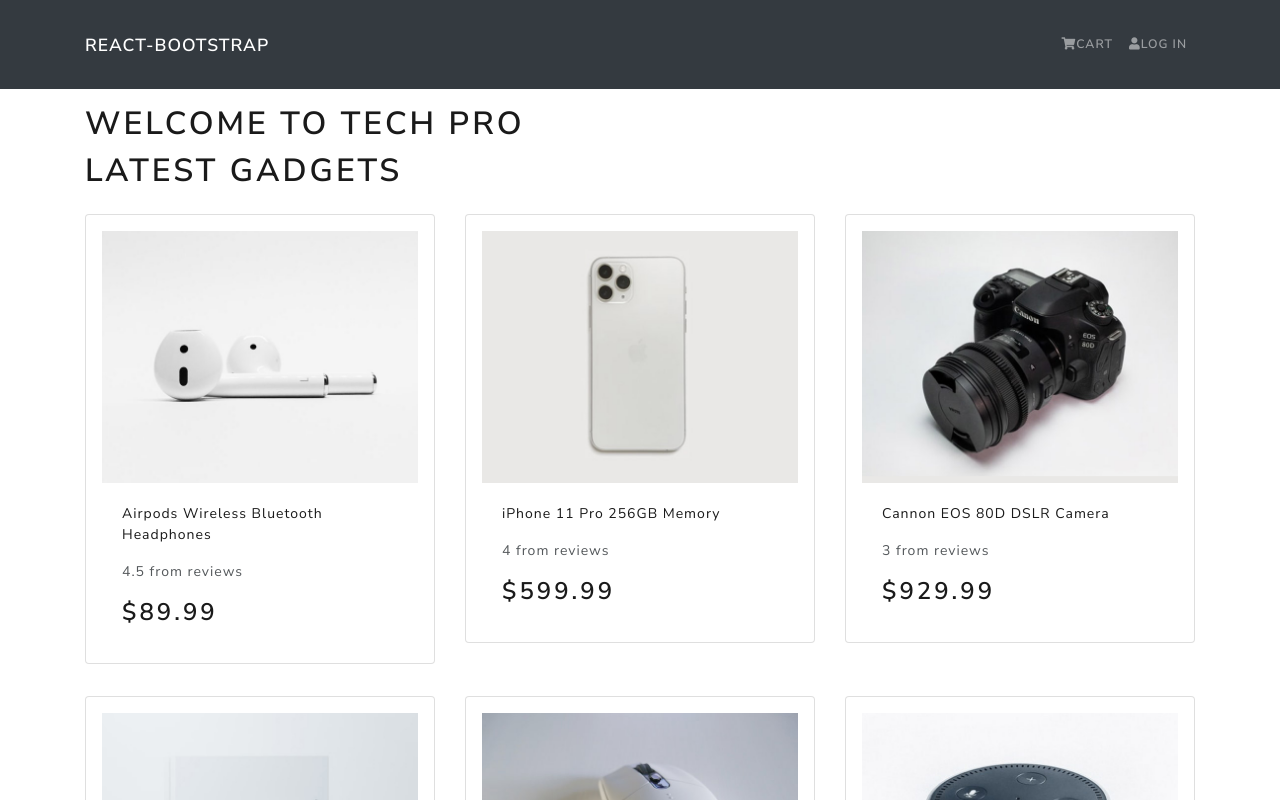
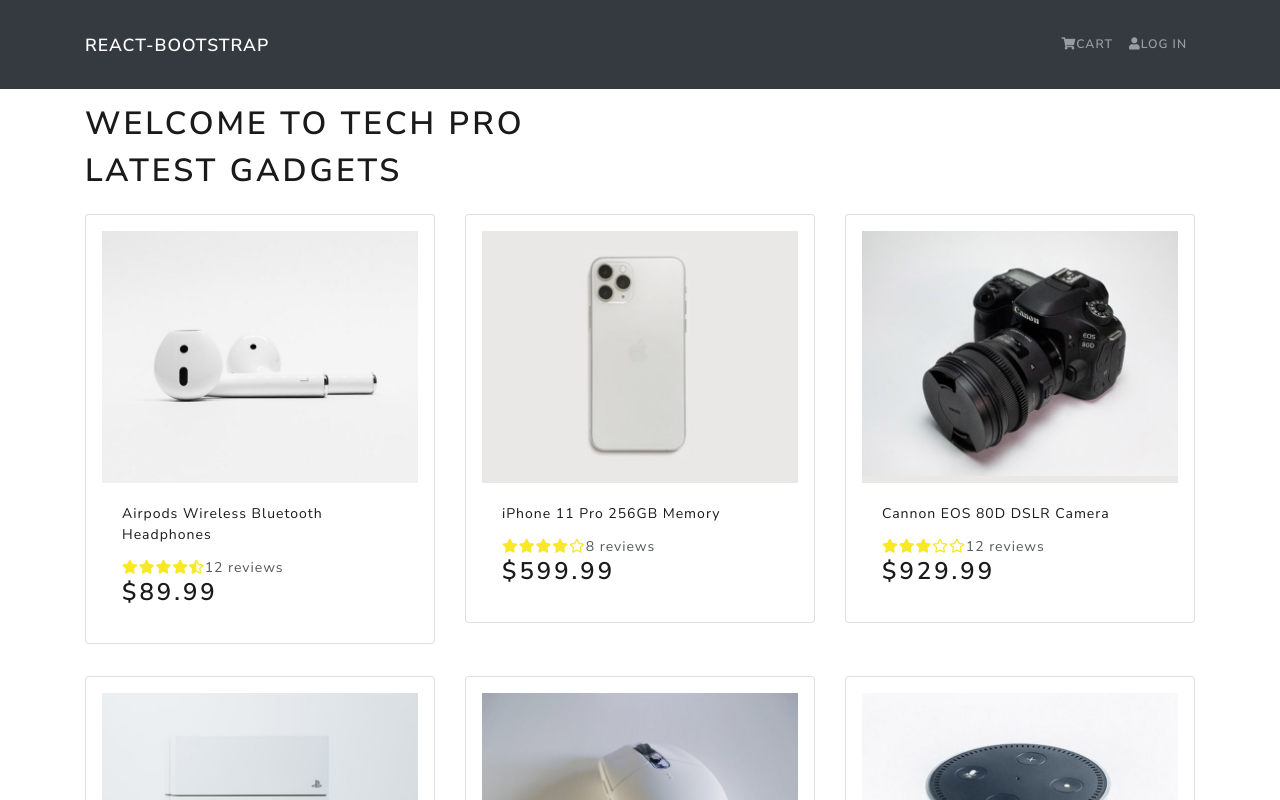
Before and after one commit to okaformark/techpro, a React (Create React App) app in the folder client/: page / in a window 1280 px wide. Shown: the top 800 px of the page. Built offline with nearby package versions, Linux system fonts and the light colour scheme.

Commit message:
added fontawesome ratings

```diff
--- a/client/src/component/Product.js
+++ b/client/src/component/Product.js
@@ -1,5 +1,6 @@
 import React from 'react';
 import { Card } from 'react-bootstrap';
+import Rating from './Rating';
 
 const Product = ({ product }) => {
 	return (
@@ -15,9 +16,10 @@
 					</Card.Title>
 				</a>
 				<Card.Text as='div'>
-					<div className='my-3'>
-						{product.rating} from {product.numReviewa} reviews
-					</div>
+					<Rating
+						rating={product.rating}
+						text={`${product.numReviews} reviews`}
+					/>
 				</Card.Text>
 				<Card.Text as='h3'>${product.price}</Card.Text>
 			</Card.Body>
--- /dev/null
+++ b/client/src/component/Rating.js
@@ -0,0 +1,80 @@
+import React from 'react';
+import PropTypes from 'prop-types';
+
+const Rating = ({ rating, text, color }) => {
+	return (
+		<div className='rating'>
+			<span>
+				<i
+					style={{ color }}
+					className={
+						rating >= 1
+							? 'fas fa-star'
+							: rating >= 0.5
+							? 'fas fa-star-half-alt'
+							: 'far fa-star'
+					}
+				></i>
+			</span>
+			<span>
+				<i
+					style={{ color }}
+					className={
+						rating >= 2
+							? 'fas fa-star'
+							: rating >= 1.5
+							? 'fas fa-star-half-alt'
+							: 'far fa-star'
+					}
+				></i>
+			</span>
+			<span>
+				<i
+					style={{ color }}
+					className={
+						rating >= 3
+							? 'fas fa-star'
+							: rating >= 2.5
+							? 'fas fa-star-half-alt'
+							: 'far fa-star'
+					}
+				></i>
+			</span>
+			<span>
+				<i
+					style={{ color }}
+					className={
+						rating >= 4
+							? 'fas fa-star'
+							: rating >= 3.5
+							? 'fas fa-star-half-alt'
+							: 'far fa-star'
+					}
+				></i>
+			</span>
+			<span>
+				<i
+					style={{ color }}
+					className={
+						rating >= 5
+							? 'fas fa-star'
+							: rating >= 4.5
+							? 'fas fa-star-half-alt'
+							: 'far fa-star'
+					}
+				></i>
+			</span>
+			<span>{text && text}</span>
+		</div>
+	);
+};
+Rating.defaultProps = {
+	color: '#f8e825',
+};
+
+Rating.propTypes = {
+	rating: PropTypes.number.isRequired,
+	text: PropTypes.string.isRequired,
+	color: PropTypes.string,
+};
+export default Rating;
--- a/client/src/pages/HomePage.js
+++ b/client/src/pages/HomePage.js
@@ -9,7 +9,7 @@
 			<h1>LATEST GADGETS</h1>
 			<Row>
 				{products.map((product) => (
-					<Col sm={12} md={6} lg={4}>
+					<Col key={product._id} sm={12} md={6} lg={4}>
 						<Product product={product} />
 					</Col>
 				))}
```
